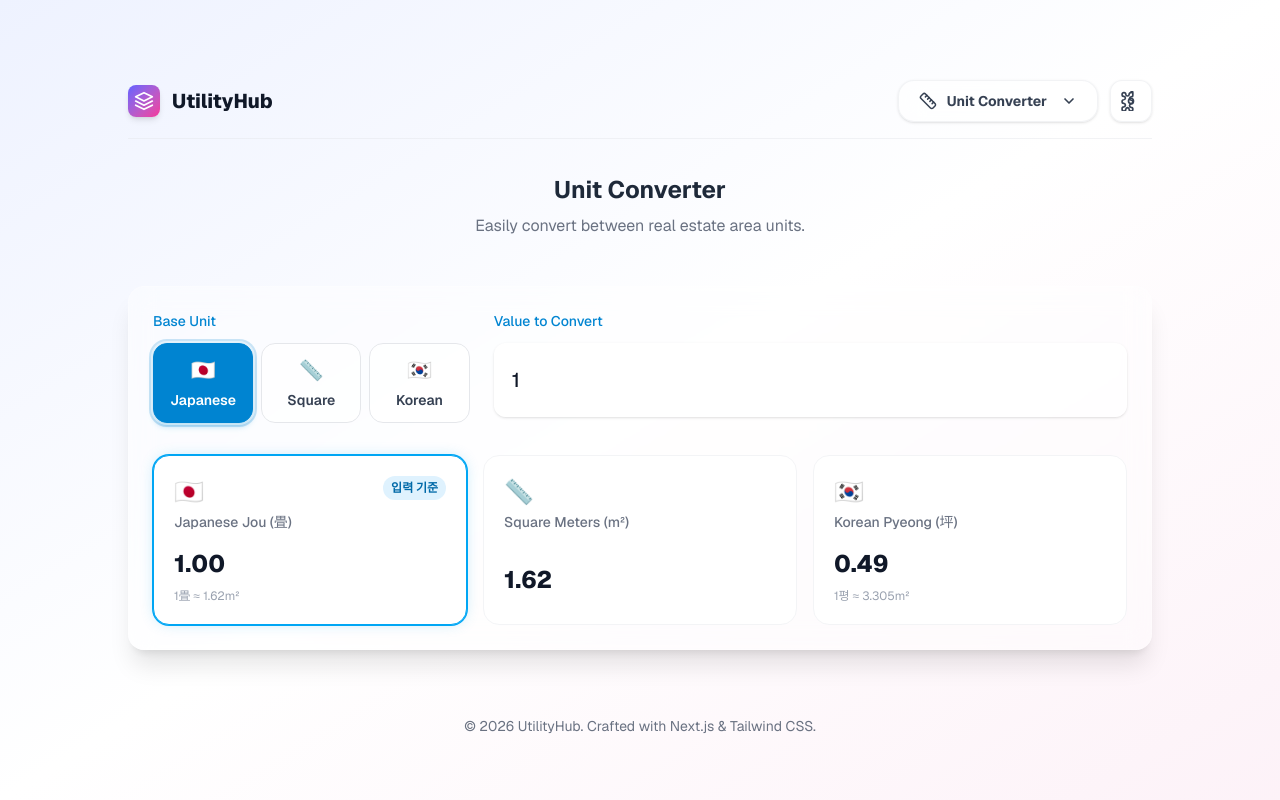
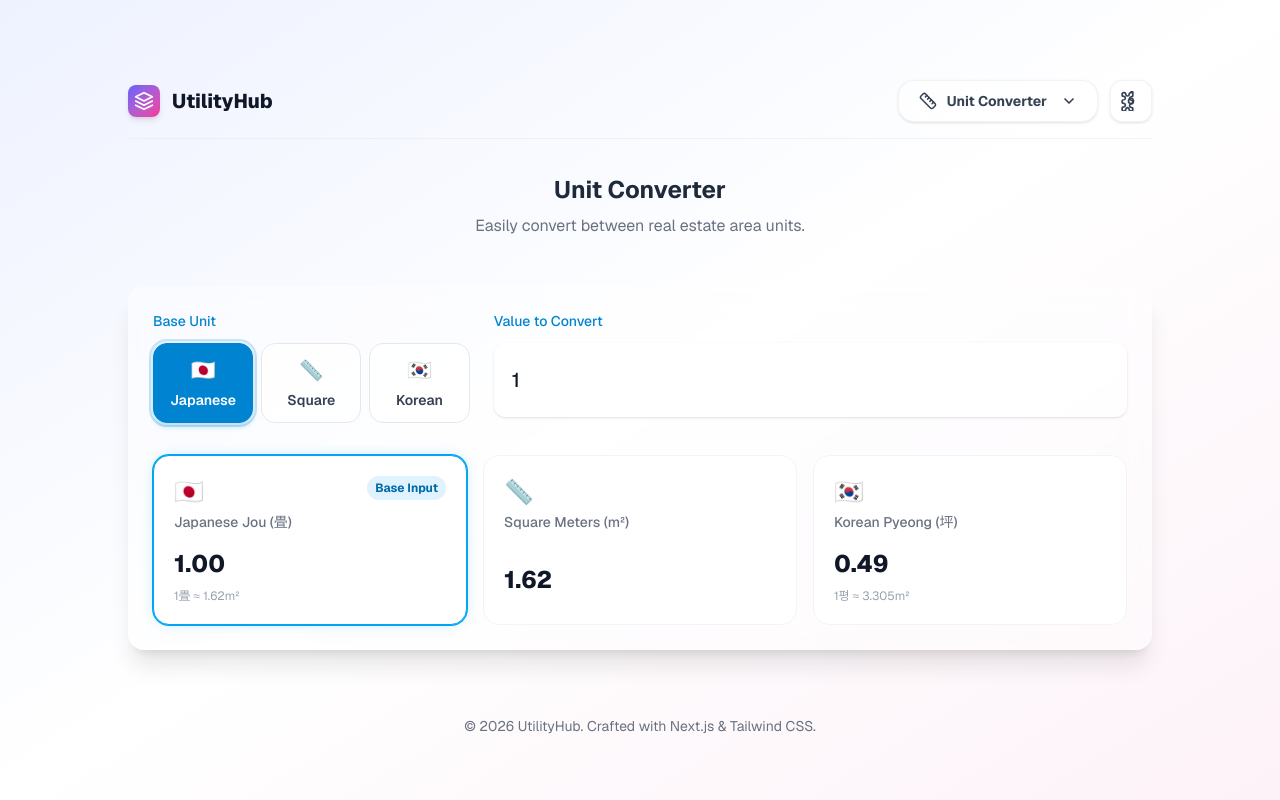
Before and after one commit to KJ-honey/prj-haru, a Next.js app: page /en in a window 1280 px wide. Both pictures are taken after a click on the button 298 px from the left and 509 px from the top of the page. Built offline with nearby package versions, Linux system fonts and the light colour scheme.

Commit message:
입력 기준 미번역 대응

```diff
--- a/src/components/shared/ResultCard.tsx
+++ b/src/components/shared/ResultCard.tsx
@@ -1,4 +1,6 @@
 "use client";
+import { useDictionary } from "../i18n/I18nProvider";
+
 
 interface ResultCardProps {
   label: string;
@@ -17,6 +19,7 @@ export default function ResultCard({
   desc,
   activeColor = "emerald"
 }: ResultCardProps) {
+  const dict = useDictionary();
   const colorMap = {
     emerald: {
       border: "border-emerald-500 ring-emerald-500 dark:border-emerald-500",
@@ -53,7 +56,7 @@ export default function ResultCard({
         </div>
         {active && (
           <span className={`px-2 py-1 ${selectedColor.bg} ${selectedColor.text} text-xs font-bold rounded-full`}>
-            입력 기준
+            {dict.dashboard.baseInput}
           </span>
         )}
       </div>
--- a/src/i18n/dictionaries/en.json
+++ b/src/i18n/dictionaries/en.json
@@ -81,6 +81,7 @@
       "jp": "Japanese (日本語)",
       "tools": "Tools"
     },
+    "baseInput": "Base Input",
     "footer": "© {year} UtilityHub. Crafted with Next.js & Tailwind CSS."
   }
 }
--- a/src/i18n/dictionaries/jp.json
+++ b/src/i18n/dictionaries/jp.json
@@ -81,6 +81,7 @@
       "jp": "日本語",
       "tools": "ツール"
     },
+    "baseInput": "基準値",
     "footer": "© {year} UtilityHub. Crafted with Next.js & Tailwind CSS."
   }
 }
--- a/src/i18n/dictionaries/kr.json
+++ b/src/i18n/dictionaries/kr.json
@@ -81,6 +81,7 @@
       "jp": "日本語",
       "tools": "도구"
     },
+    "baseInput": "입력 기준",
     "footer": "© {year} UtilityHub. Crafted with Next.js & Tailwind CSS."
   }
 }
```
